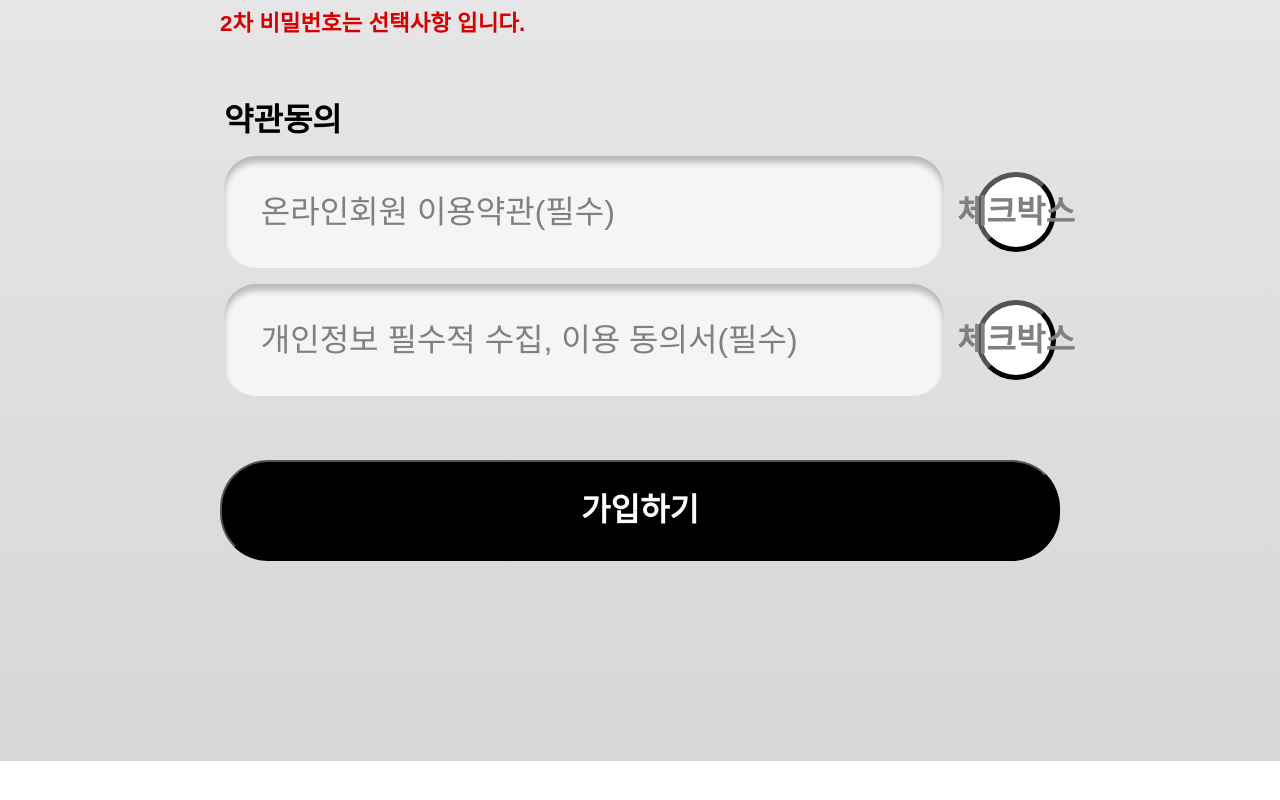
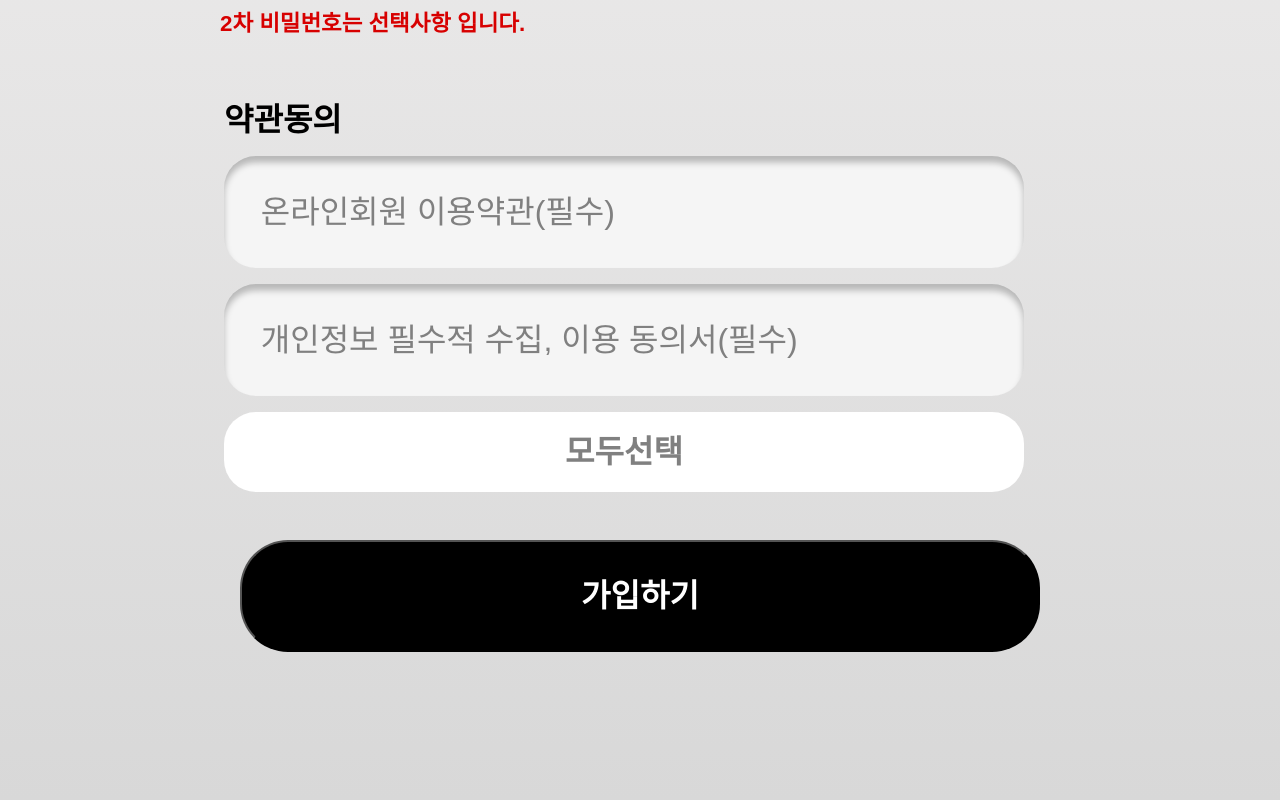
Before and after one commit to HighigH-maah/maah_frontend, a React (Create React App) app: page /signUp in a window 1280 px wide. Shown: the part 2350-3150 px from the top of the page. Before the commit the page ends 3111 px from the top, so only its background shows below. Built offline with nearby package versions, Linux system fonts and the light colour scheme.

Commit message:
signup page 0201 19:34

```diff
--- a/src/components/SignUp/SignUp2.js
+++ b/src/components/SignUp/SignUp2.js
@@ -97,6 +97,7 @@ const DoubleCheckBtn = styled.button`
   &:hover {
     background-color: #000000;
     color: #ffffff;
+    cursor: pointer;
   }
 `;
 
@@ -120,6 +121,7 @@ const AuthCheckBtn = styled.button`
   &:hover {
     background-color: #000000;
     color: #ffffff;
+    cursor: pointer;
   }
 `;
 
@@ -144,8 +146,8 @@ const SuccessMessage = styled.div`
 `;
 
 const SignUpBtn = styled.button`
-  width: 52.5rem;
-  height: 6.3rem;
+  width: 50rem;
+  height: 7rem;
   display: flex;
   align-items: center;
   justify-content: center;
@@ -158,11 +160,12 @@ const SignUpBtn = styled.button`
   background-color: #000000;
   border-radius: 3rem;
   flex-shrink: 0;
+  cursor: pointer;
 `;
 
 const TermBox = styled.div`
   margin-right: 2rem;
-  width: 45rem;
+  width: 50rem;
   height: 7rem;
   box-shadow: inset 0 0.4rem 0.4rem rgba(0, 0, 0, 0.25);
   background-color: #f5f5f5;
@@ -176,18 +179,19 @@ const TermContext = styled.p`
   font-size: 2rem;
   font-weight: 500;
   line-height: 1.2125;
-  color: #808080;
+  color: ${(props) => (props.isChecked ? "#000000" : "#808080")};
   font-family: M PLUS 1, "Source Sans Pro";
   white-space: nowrap;
   flex-shrink: 0;
 `;
 
-const TermCheckBtn = styled.button`
-  width: 5rem;
-  height: 5rem;
+const TermCheckBtn = styled.label`
+  position: relative;
   display: flex;
   align-items: center;
-  justify-content: center;
+  cursor: pointer;
+  width: 50rem;
+  height: 5rem;
   font-size: 2rem;
   font-weight: 600;
   line-height: 1.2;
@@ -195,19 +199,43 @@ const TermCheckBtn = styled.button`
   font-family: Inter, "Source Sans Pro";
   white-space: nowrap;
   background-color: #ffffff;
-  border-width: 5px;
-  border-radius: 5rem;
+  border-radius: 2rem;
   flex-shrink: 0;
 
   &:hover {
     background-color: #000000;
     color: #ffffff;
   }
+
+  input {
+    opacity: 0;
+    position: absolute;
+    cursor: pointer;
+  }
+
+  input:checked + span {
+    background-color: #000000;
+    color: #ffffff;
+  }
+
+  input:checked + span + ${TermContext} {
+    color: #000000;
+  }
+
+  span {
+    display: flex;
+    align-items: center;
+    justify-content: center;
+    width: 50rem;
+    height: 5rem;
+    border-radius: 2rem;
+  }
 `;
 
 function SignUp2(props) {
   const [isDuplicateChecked, setDuplicateChecked] = useState(false);
   const [isAuthChecked, setAuthChecked] = useState(false);
+  const [isTermChecked, setTermChecked] = useState(false);
 
   const handleDuplicateCheck = () => {
     // 중복 확인에 대한 로직을 여기에 추가합니다
@@ -229,6 +257,11 @@ function SignUp2(props) {
     // 중복 확인 및 본인 인증이 성공한 후 필요한 작업을 수행할 수 있습니다
     // 가입이 성공하면 다른 페이지로 이동하거나 성공 메시지를 표시할 수 있습니다
     console.log("가입 로직이 여기에 들어갑니다!");
+  };
+
+  const handleTermCheck = () => {
+    setTermChecked(!isTermChecked);
+    console.log("약관동의 체크");
   };
 
   return (
@@ -340,16 +373,22 @@ function SignUp2(props) {
         </Box1>
         <Box2>
           <TermBox>
-            <TermContext>온라인회원 이용약관(필수)</TermContext>
+            <TermContext isChecked={isTermChecked}>
+              온라인회원 이용약관(필수)
+            </TermContext>
           </TermBox>
-          <TermCheckBtn>체크박스</TermCheckBtn>
         </Box2>
         <Box2>
           <TermBox>
-            <TermContext>개인정보 필수적 수집, 이용 동의서(필수)</TermContext>
+            <TermContext isChecked={isTermChecked}>
+              개인정보 필수적 수집, 이용 동의서(필수)
+            </TermContext>
           </TermBox>
-          <TermCheckBtn>체크박스</TermCheckBtn>
         </Box2>
+        <TermCheckBtn>
+          <input type="checkbox" onChange={handleTermCheck} />
+          <span>모두선택</span>
+        </TermCheckBtn>
       </EleBox>
 
       <SignUpBtn onClick={handleSignUp}>가입하기</SignUpBtn>
```
